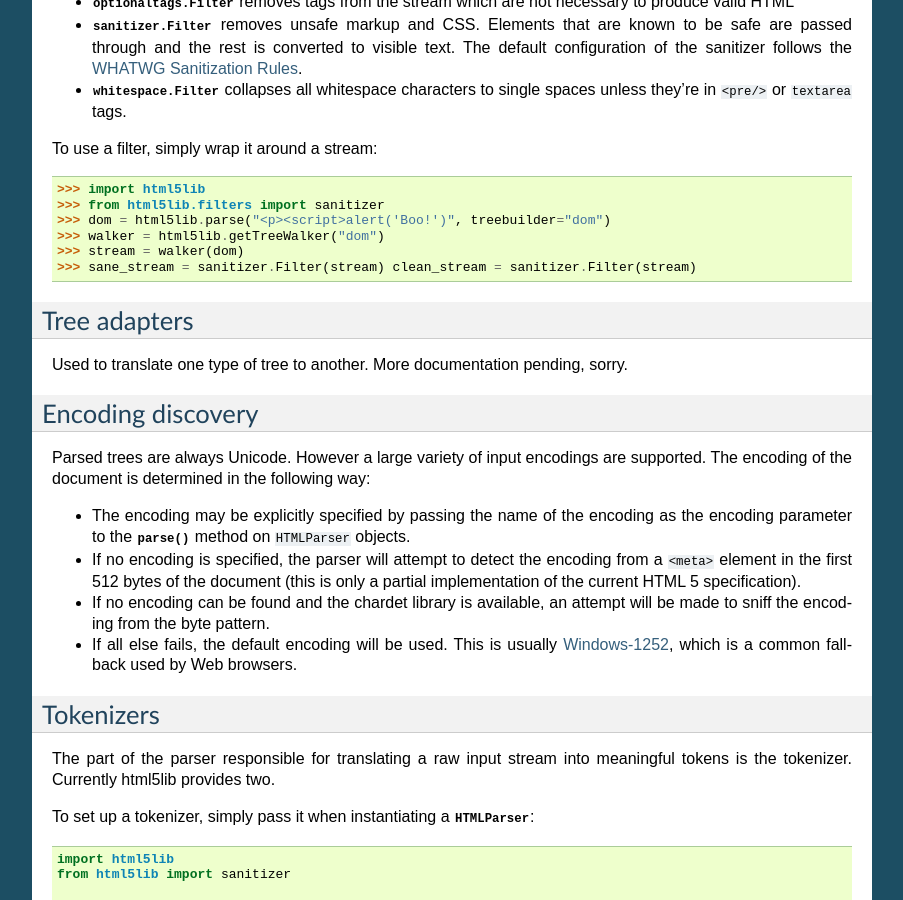
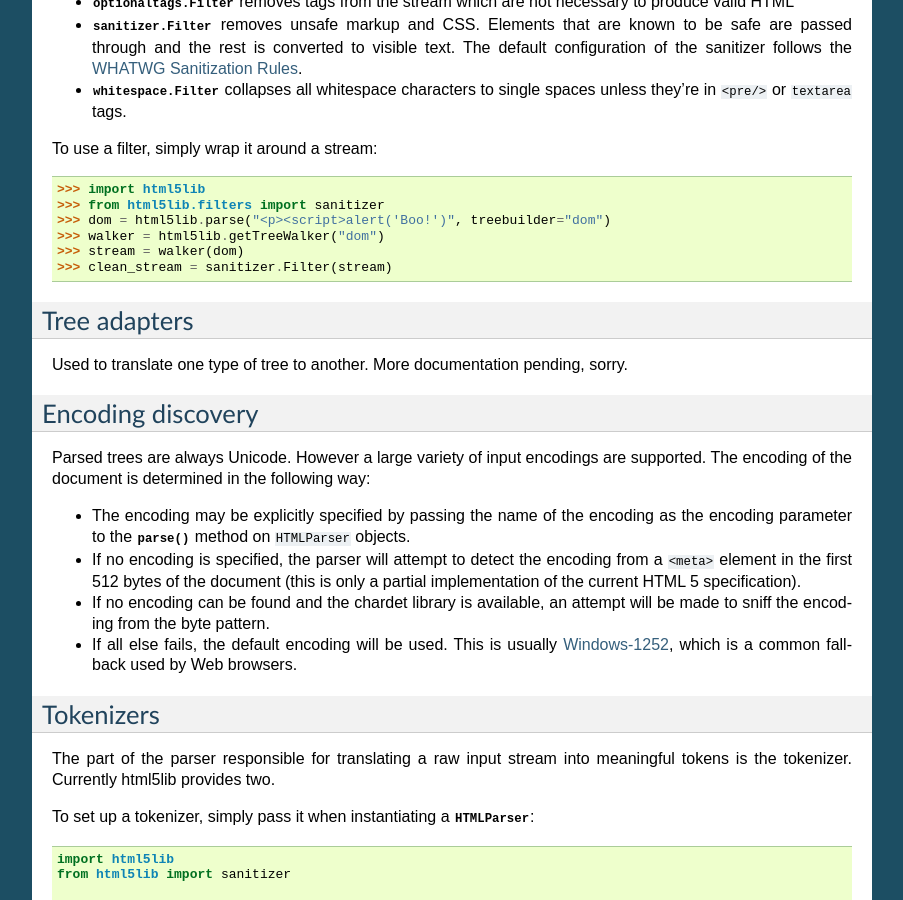
Before and after one commit to html5lib/html5lib-python, a Sphinx documentation site: the page built from doc/movingparts.rst, in a window 1280 px wide and 900 px high, scrolled down 1539 px. Shown: the whole window, without its empty margins (198-1101 px from the left). Built offline with Sphinx 7.4.7, drawn with Linux system fonts in a browser that asks for light colours; the version number could not be read and is left out.

Commit message:
Fix typo in docs. (#300)
Statement was repeated twice on a single line.

```diff
--- a/doc/movingparts.rst
+++ b/doc/movingparts.rst
@@ -136,7 +136,7 @@
   >>> dom = html5lib.parse("<p><script>alert('Boo!')", treebuilder="dom")
   >>> walker = html5lib.getTreeWalker("dom")
   >>> stream = walker(dom)
-  >>> sane_stream = sanitizer.Filter(stream) clean_stream = sanitizer.Filter(stream)
+  >>> clean_stream = sanitizer.Filter(stream)
 
 
 Tree adapters
```
